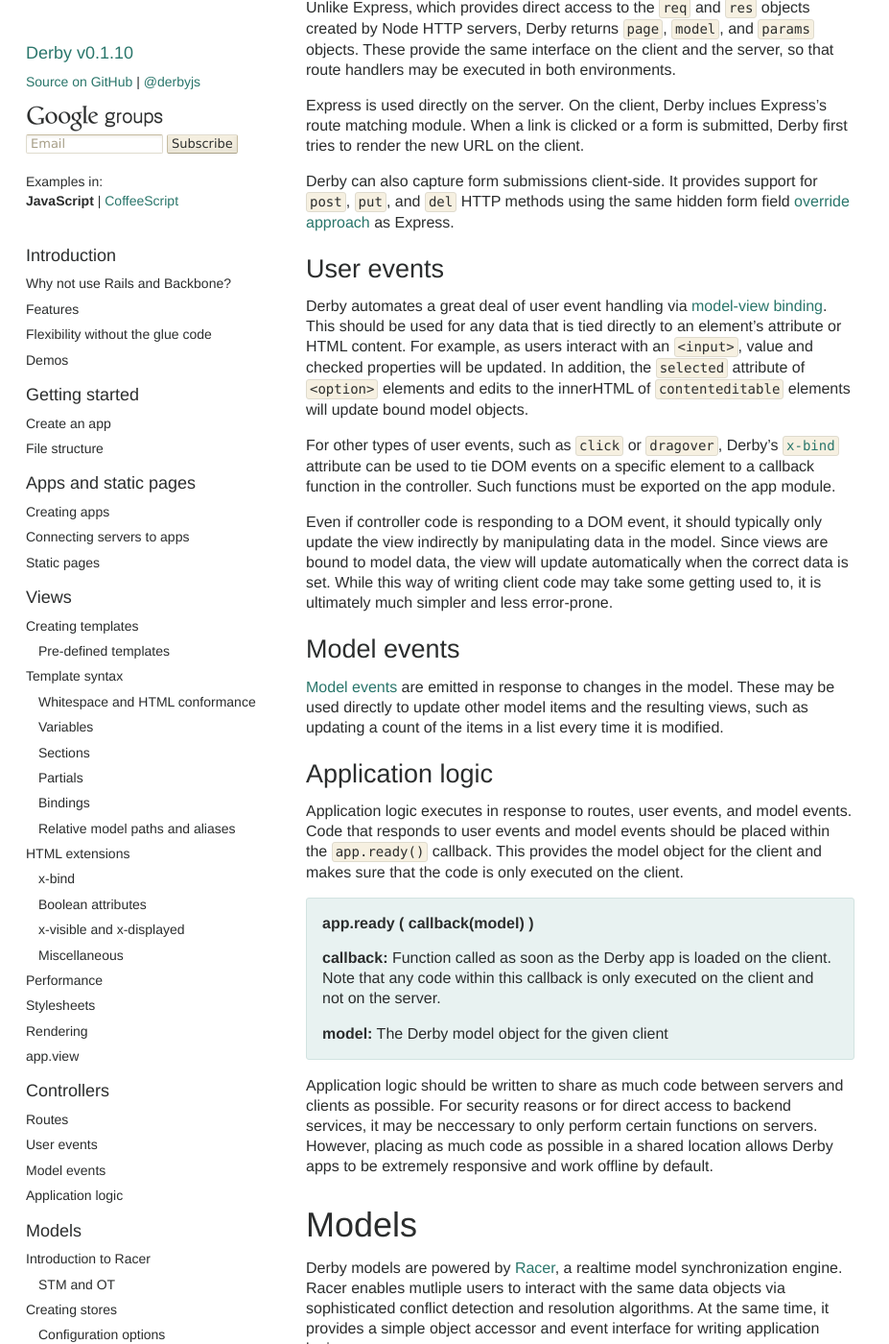
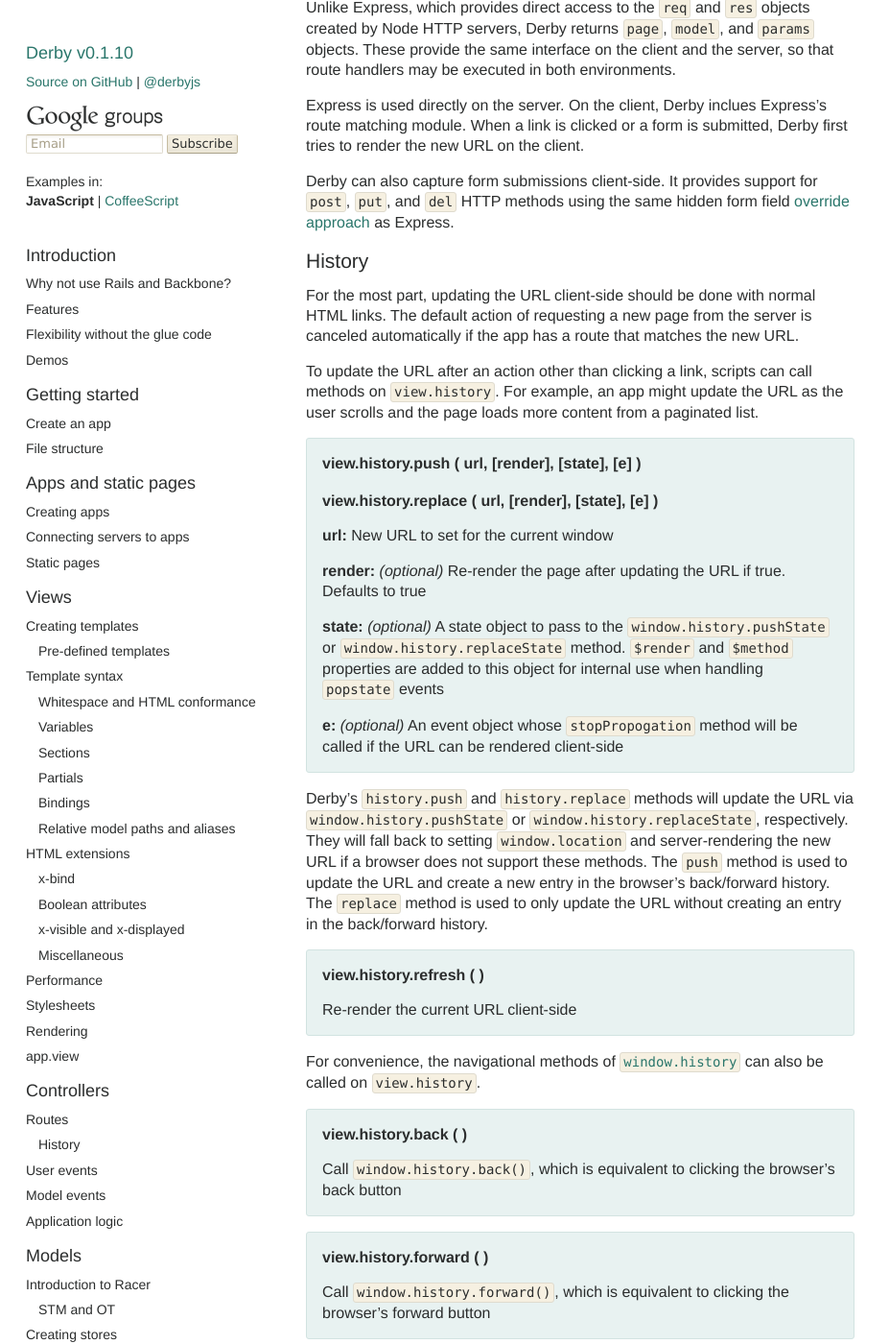
Before and after one commit to derbyjs/derby, a Jekyll site: the page built from index.md, in a window 1280 px wide and 1400 px high, scrolled down 26952 px. Shown: the whole window at 96% size, without its empty margins (0-927 px from the left). Built offline with Jekyll 4.4.1, drawn with Linux system fonts in a browser that asks for light colours; some of the changed text lies outside the part shown.

Commit message:
document view.history

```diff
--- a/index.md
+++ b/index.md
@@ -68,6 +68,8 @@ headers:
     type: h1
   - text: Routes
     type: h2
+  - text: History
+    type: h3
   - text: User events
     type: h2
   - text: Model events
@@ -1108,7 +1110,7 @@ Routes map URL patterns to actions. Derby routes are powered by [Express](http:/
 >
 > **url:** Destination of redirect. [Like Express][expressRedirect], may also be the string 'home' (which redirects to '/') or 'back' (which goes back to the previous URL).
 >
-> **status:** Number specifying HTTP status code. Defaults to 302 on the server. Has no effect on the client.
+> **status:** *(optional)* Number specifying HTTP status code. Defaults to 302 on the server. Has no effect on the client.
 
 [expressRedirect]: http://expressjs.com/guide.html#res.redirect()
 
@@ -1117,6 +1119,45 @@ Unlike Express, which provides direct access to the `req` and `res` objects crea
 Express is used directly on the server. On the client, Derby inclues Express's route matching module. When a link is clicked or a form is submitted, Derby first tries to render the new URL on the client.
 
 Derby can also capture form submissions client-side. It provides support for `post`, `put`, and `del` HTTP methods using the same hidden form field [override approach](http://expressjs.com/guide.html#http-methods) as Express.
+
+### History
+
+For the most part, updating the URL client-side should be done with normal HTML links. The default action of requesting a new page from the server is canceled automatically if the app has a route that matches the new URL.
+
+To update the URL after an action other than clicking a link, scripts can call methods on `view.history`. For example, an app might update the URL as the user scrolls and the page loads more content from a paginated list.
+
+> ### view.history.push` ( url, [render], [state], [e] )`
+> ### view.history.replace` ( url, [render], [state], [e] )`
+>
+> **url:** New URL to set for the current window
+>
+> **render:** *(optional)* Re-render the page after updating the URL if true. Defaults to true
+>
+> **state:** *(optional)* A state object to pass to the `window.history.pushState` or `window.history.replaceState` method. `$render` and `$method` properties are added to this object for internal use when handling `popstate` events
+>
+> **e:** *(optional)* An event object whose `stopPropogation` method will be called if the URL can be rendered client-side
+
+Derby's `history.push` and `history.replace` methods will update the URL via `window.history.pushState` or `window.history.replaceState`, respectively. They will fall back to setting `window.location` and server-rendering the new URL if a browser does not support these methods. The `push` method is used to update the URL and create a new entry in the browser's back/forward history. The `replace` method is used to only update the URL without creating an entry in the back/forward history.
+
+> ### view.history.refresh` ( )`
+>
+> Re-render the current URL client-side
+
+For convenience, the navigational methods of [`window.history`](https://developer.mozilla.org/en/DOM/window.history) can also be called on `view.history`.
+
+> ### view.history.back` ( )`
+>
+> Call `window.history.back()`, which is equivalent to clicking the browser's back button
+
+> ### view.history.forward` ( )`
+>
+> Call `window.history.forward()`, which is equivalent to clicking the browser's forward button
+
+> ### view.history.go` ( i )`
+>
+> Call `window.history.go()`, which is equivalent to clicking the browser's forward button
+>
+> **i:** An integer specifying the number of times to go back or forward. Navigates back if negative or forward if positive
 
 ## User events
 
```
